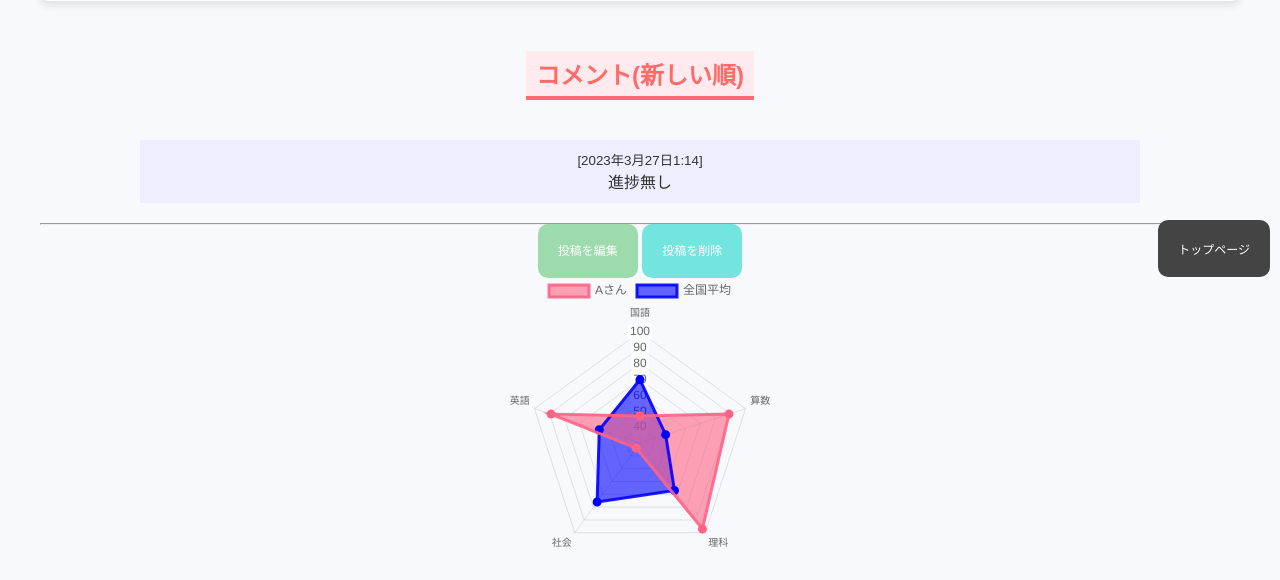
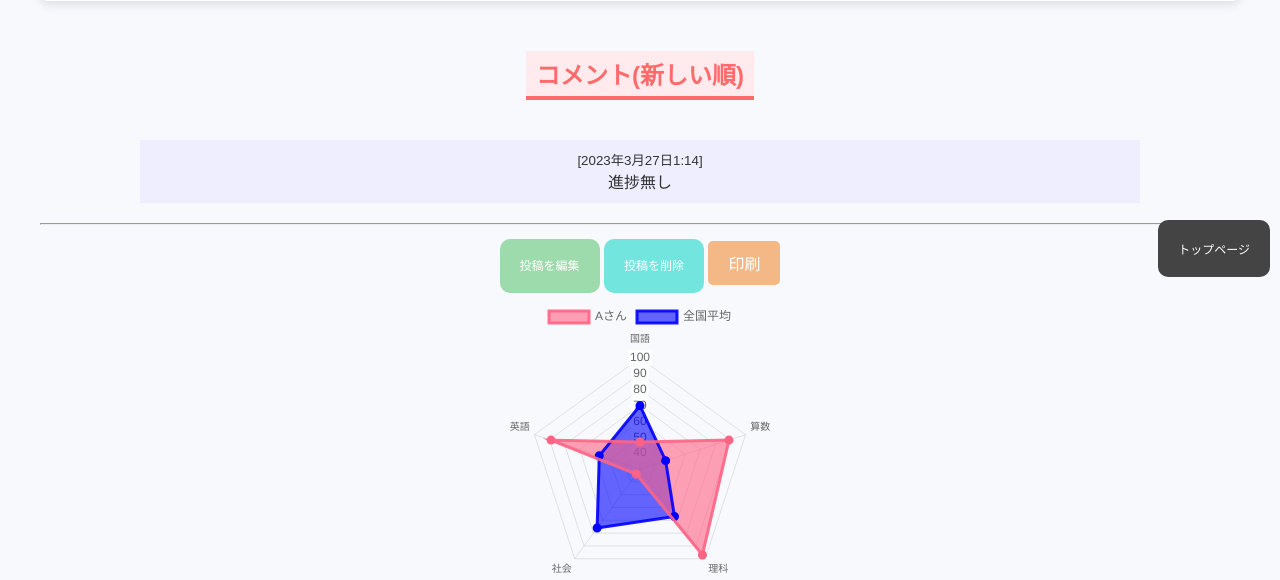
Before and after one commit to shoya-koyama/cram_report, a Django app: page /1/ in a window 1280 px wide. Shown: the part 513-1093 px from the top of the page. Before the commit the page ends 1060 px from the top, so only its background shows below. Run offline with Django 4.2, Linux system fonts and the light colour scheme; data comes from the database, SQL or seed files in the repository; some libraries are stand-ins or nearby versions.

Commit message:
Update detail.html

```diff
--- a/cram/templates/project/detail.html
+++ b/cram/templates/project/detail.html
@@ -63,6 +63,7 @@
       <a href="{% url 'index' %}" id="modoru">トップページ</a>
       <a href="{% url 'update' article.id %}" id="edit">投稿を編集</a>
       <a href="{% url 'delete' article.id %}" id="delete">投稿を削除</a>
+      <input type="button" class="report-button" value="印刷" onclick="window.print();" />
     </p>
   </div>
   <canvas id="radar-chart" height="70px"></canvas>
```
